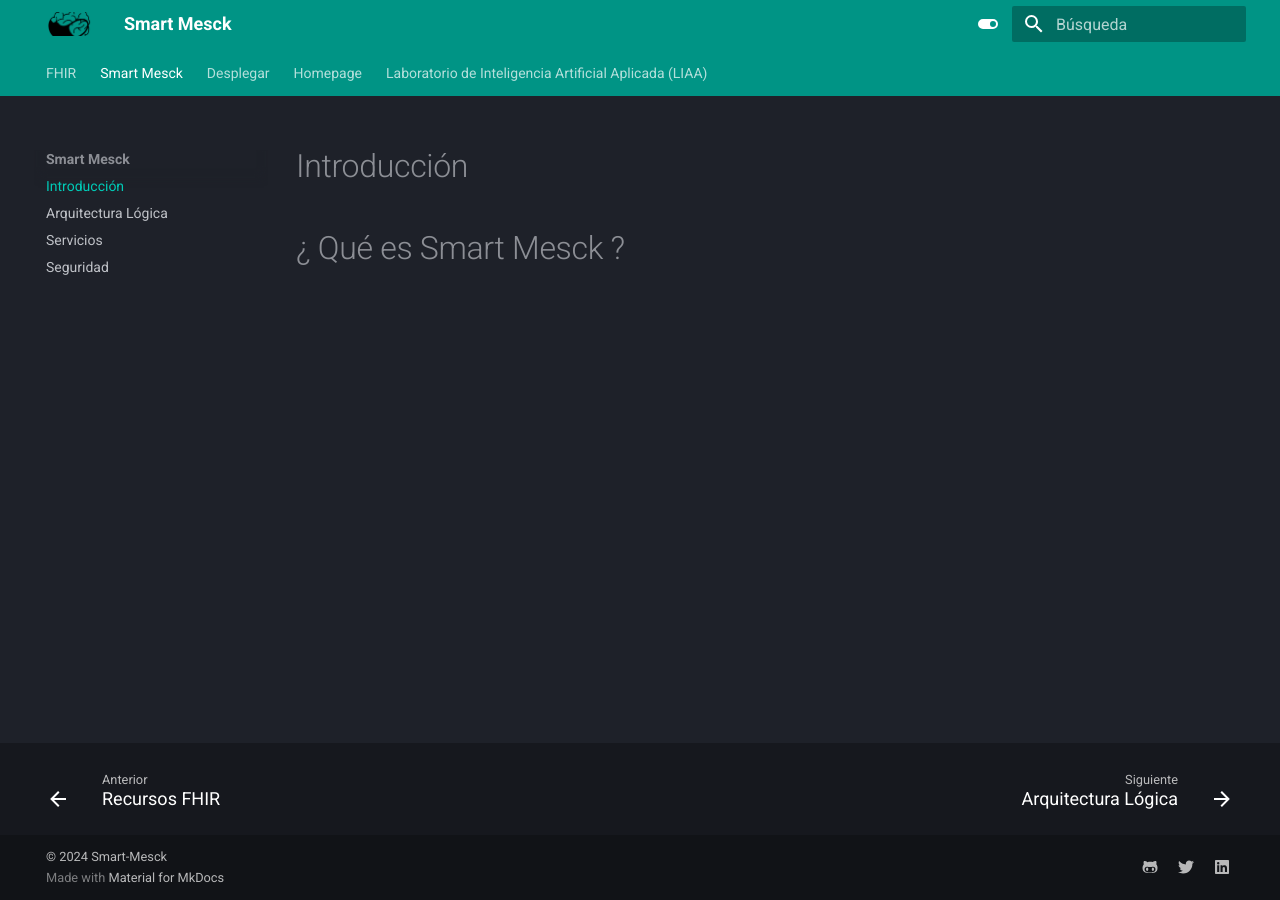
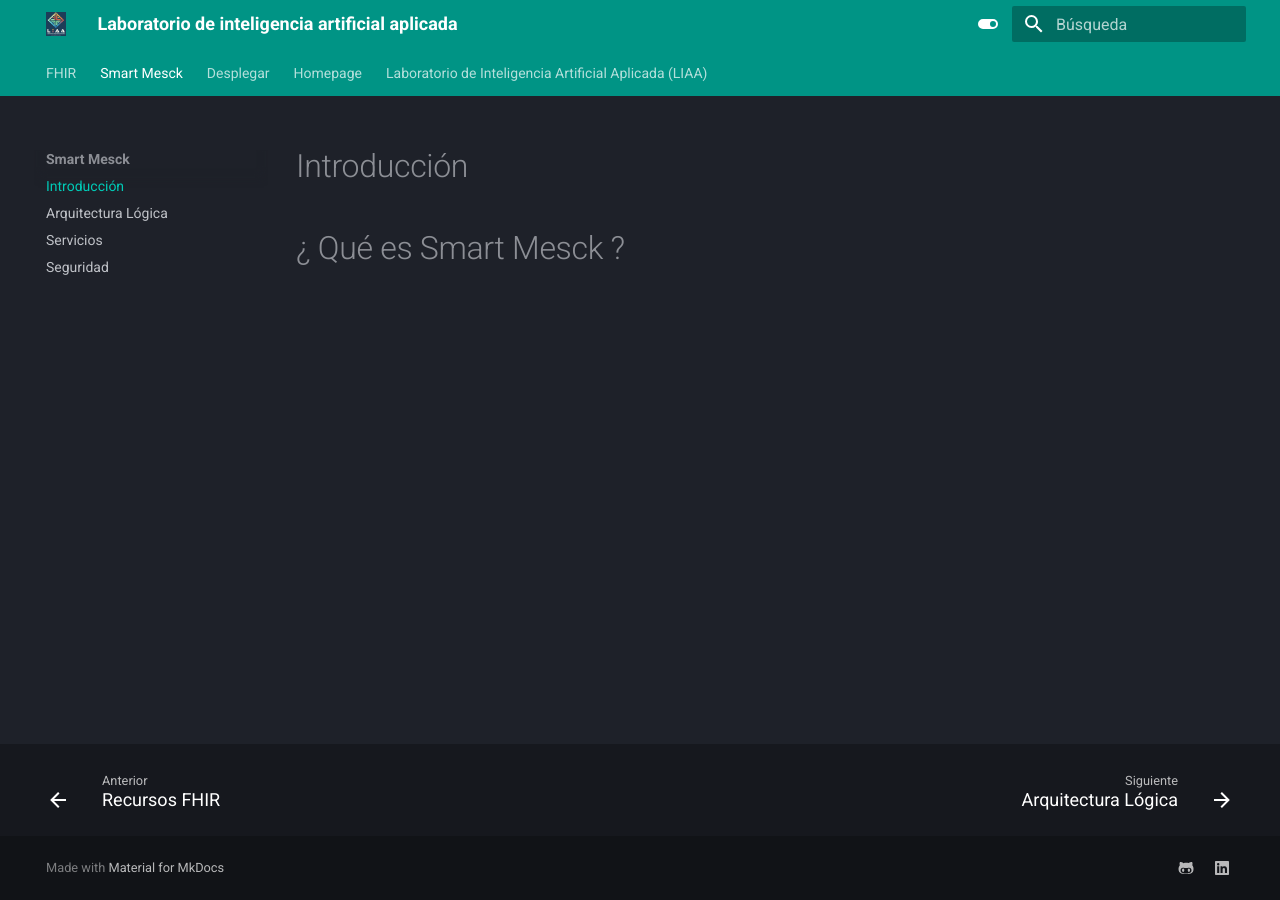
Before and after one commit to castudil/LIAA, an MkDocs documentation site: the page built from docs/Smart-Mesck/introduction.md, in a window 1280 px wide. Built offline with MkDocs 1.6.1 and Material for MkDocs 9.7.7, drawn with Linux system fonts in a browser that asks for light colours.

Commit message:
nuevos logos y cambios globales

```diff
--- a/mkdocs.yml
+++ b/mkdocs.yml
@@ -1,9 +1,9 @@
-site_name: Smart Mesck
+site_name: Laboratorio de inteligencia artificial aplicada
 site_url:
 theme:
   name: material
-  logo: smart-mesck-logo.png
-  favicon: smart-mesck-logo.png
+  logo: logo.png
+  favicon: favicon.png
   nav:
 
   features:
@@ -40,11 +40,9 @@
 extra:
   social:
     - icon: fontawesome/brands/github-alt
-      link: https://github.com/DarkNacho
-    - icon: fontawesome/brands/twitter
-      link: https://twitter.com
+      link: https://github.com/castudil
     - icon: fontawesome/brands/linkedin
-      link: https://www.linkedin.com
+      link: www.linkedin.com/in/cesar-astudillo-93137143
 
 markdown_extensions:
   - pymdownx.highlight:
@@ -62,6 +60,3 @@
   - pymdownx.emoji:
       emoji_index: !!python/name:material.extensions.emoji.twemoji
       emoji_generator: !!python/name:material.extensions.emoji.to_svg
-
-copyright: |
-  &copy; 2024 <a href="https://cttn.cl"  target="_blank" rel="noopener">Smart-Mesck</a>
```
Also changed, not shown: docs/favicon.png (added), docs/logo.png (added), docs/smart-mesck-logo.png (deleted), 1 other file.
